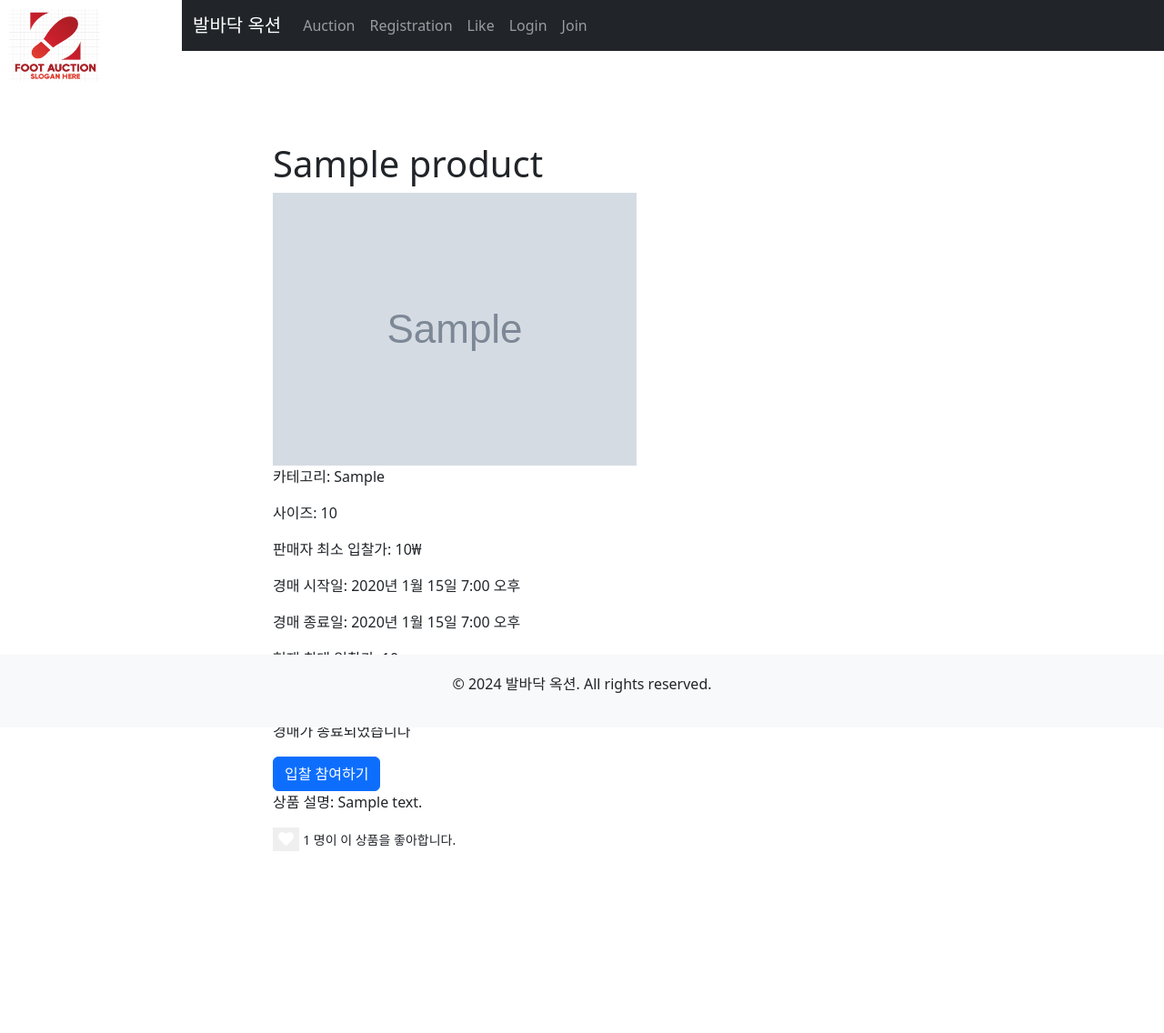
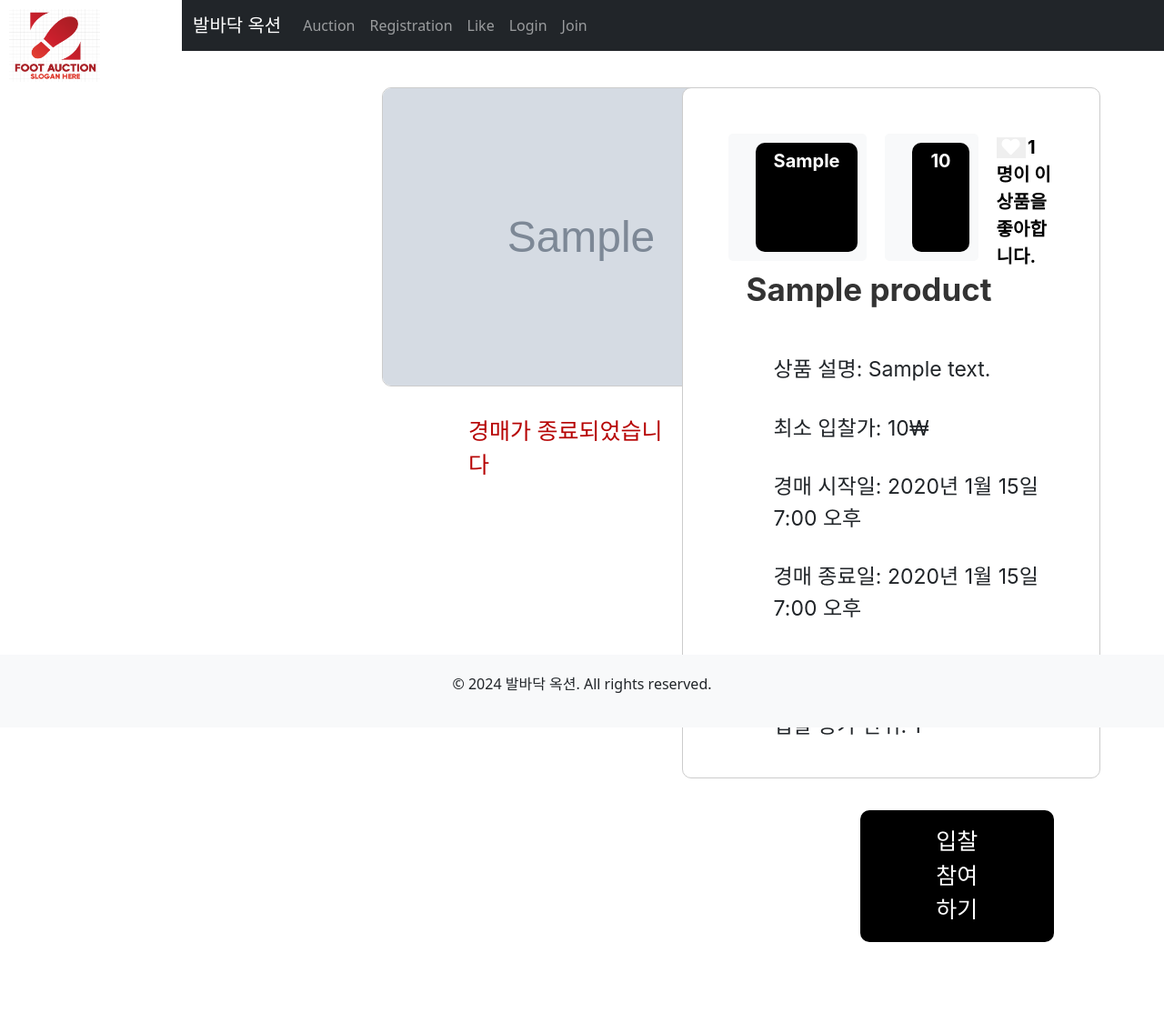
Before and after one commit to e-commerce-django/e-commerce, a Django app: page /products/product_detail/1/ in a window 1280 px wide. Shown: the whole page at 91% size. After the commit the page ends 1036 px from the top, so only its background shows below. Run offline with Django 5.2, Linux system fonts and the light colour scheme; tables that the repository leaves empty hold one stand-in row (values such as "Sample post"); grey boxes marked "Sample" are stand-in pictures; parts of the project's set-up code (start-up, migrations or seed data) failed here and were passed over; some libraries are stand-ins or nearby versions.

Commit message:
페이지 디자인

```diff
--- /dev/null
+++ b/products/static/products/style.css
@@ -0,0 +1,167 @@
+.product_container {
+    max-width: 800px; /* 최대 너비 설정 */
+    margin: 50px auto; /* 상하 여백 50px, 좌우 자동 중앙 정렬 */
+    padding: 20px;
+    box-shadow: 0 0 10px rgba(0,0,0,0.1); /* 그림자 효과 추가 */
+    margin-bottom: 100px;
+}
+.field-wrapper {
+    margin-top: 10px;
+    background: #FFFFFF;
+    border: 1px solid #000000;
+    border-radius: 10px;
+    padding: 10px;
+}
+.field-label {
+    display: block;
+    font-family: 'Inter', sans-serif;
+    font-size: 20px; /* 레이블 폰트 크기 조정 */
+    color: #000000;
+    margin-bottom: 5px;
+}
+.field-input, select {
+    width: 70%; /* 입력 필드 너비 */
+    height: 40px; /* 입력 필드 높이 조정 */
+    font-size: 18px; /* 입력 필드 폰트 크기 조정 */
+    padding: 5px 10px; /* 패딩 조정 */
+    border-radius: 5px; /* 둥근 모서리 */
+    border: 1px solid #ccc; /* 경계선 추가 */
+}
+.form-button {
+    margin-top: 20px;
+    width: 100%; /* 버튼 너비를 입력 필드와 동일하게 조정 */
+    height: 50px; /* 버튼 높이 조정 */
+    font-size: 20px; /* 버튼 폰트 크기 조정 */
+    padding: 10px 20px; /* 패딩 조정 */
+    border-radius: 8px; /* 버튼 둥근 모서리 */
+    border: none; /* 경계선 없앰 */
+    cursor: pointer;
+}
+.overlap-group {
+    background-color: #000000;
+    color: #ffffff;
+    padding: 20px;
+    border-radius: 10px;
+    margin-top: 20px;
+}
+
+.text-wrapper {
+    font-family: 'Inter', sans-serif;
+    font-size: 24px;
+    font-weight: 400;
+    text-align: center;
+    margin-bottom: 10px;
+}
+
+.rectangle {
+    background-color: #d9d9d9;
+    border-radius: 15px;
+    padding: 10px;
+    margin-top: 10px;
+}
+
+/* 입찰 시작하기 버튼 스타일 */
+.start-bid-button {
+    background-color: #000000;
+    color: #ffffff;
+    padding: 15px 80px;
+    font-size: 25px;
+    border-radius: 10px;
+    display: inline-block;
+    margin-left: 145px;
+    margin-top: 60px;
+}
+
+.product-detail-container {
+    display: flex;
+    justify-content: space-between;
+    padding: 20px;
+    margin-top: 20px;
+    height: auto;
+    min-height: 200px;
+    max-height: 800px;
+}
+
+.product-image img {
+    width: 60%; /* 이미지 크기 조정 */
+    border-radius: 10px; /* 이미지 둥근 모서리 */
+    margin-left: 400px;
+    border: 1px solid #ccc; /* 경계선 추가 */
+    height: auto;
+    min-height: 200px;
+    max-height: 900px;
+}
+
+.product-info {
+    width: 40%; /* 정보 영역 너비 조정 */
+    padding: 50px; /* 내부 패딩 */
+    background-color: #ffffff; /* 배경색 */
+    font-family: 'Inter', sans-serif;
+    font-size: 40px; /* 레이블 폰트 크기 조정 */
+    border-radius: 10px; /* 둥근 모서리 */
+    border: 1px solid #ccc; /* 경계선 추가 */
+    margin-right: 50px;
+    height: auto;
+    min-height: 200px;
+}
+
+.product-info h1 {
+    font-size: 35px; /* 제목 크기 */
+    color: #333; /* 제목 색상 */
+    font-weight: 700; /* Bold */
+    margin-bottom: 50px;
+    margin-left: 20px;
+}
+
+.product-info p {
+    font-size: 23px; /* 문단 텍스트 크기 */
+    margin-top: 30px; /* 문단 간격 */
+    margin-left: 50px;
+}
+
+.btn-primary {
+    background-color: #007bff; /* 버튼 색상 */
+    border: none;
+    padding: 10px 20px; /* 버튼 패딩 */
+    margin-top: 20px; /* 버튼 상단 여백 */
+    cursor: pointer;
+    margin-bottom: 20px;
+}
+.time-remaining {
+    font-size: 25px;
+    color: #b60303;
+    margin-top: 30px;
+    margin-left: 495px;
+}
+.info-container {
+    display: flex;
+    justify-content: start;
+    gap: 20px;  /* 간격 조정 */
+  }
+.info-item {
+    background-color: #f8f9fa; /* 배경색 */
+    border-radius: 5px; /* 둥근 테두리 */
+    padding: 10px;
+    margin-bottom: 10px;
+    display: flex;
+    justify-content: space-between; /* 내용을 양 끝으로 정렬 */
+}
+.info-content {
+    font-weight: bold;
+    font-size: 20px;
+    border-radius: 10px;
+    background-color: #000000; /* 내용 색상 */
+    color: #ffffff;
+    padding: 5px 20px;
+    margin-left: 20px;
+}
+.like-item {
+    font-size: 10px;
+    font-weight: bold;
+    color: #000000;
+}
+.like-font {
+    font-size: 20px;
+    font-weight: bold;
+    color: #000000;
+}
--- a/products/templates/products/product_detail.html
+++ b/products/templates/products/product_detail.html
@@ -1,45 +1,54 @@
 {% extends 'base.html' %}
+{% load static %}
 
 {% block content %}
-<!-- 위치 조정 -->
-<div style="margin-left: 300px; margin-top: 100px; margin-bottom: 200px;">
-    <h1>{{ product.name }}</h1>
-    <img src="{{ product.image_url }}" alt="Product Image">
-    <p>카테고리: {{ product.category }}</p>
-    <p>사이즈: {{ product.size }}</p>
-    <p>판매자 최소 입찰가: {{ product.min_bid_price }}₩</p>
-    <p>경매 시작일: {{ product.auction_start_time }}</p>
-    <p>경매 종료일: {{ product.auction_end_time }}</p>
-    <p>현재 최대 입찰가: {{ product.present_max_bid_price }}</p>
-    <p>입찰 단위: {{ product.bid_increment }}</p>
+<link href="https://cdn.jsdelivr.net/npm/bootstrap@5.3.2/dist/css/bootstrap.min.css" rel="stylesheet">
+<link rel="stylesheet" href="{% static 'products/style.css' %}">
+
+<div class="product-detail-container">
+  <div class="product-image">
+      <img src="{{ product.image_url }}" alt="Product Image" class="img-fluid">
       {% if product.product_status %}
-      <p id="time-remaining">남은 시간: 계산 중...</p>
-      <a href="{% url 'orders:bid_participation' pk=product.id %}" class="btn btn-primary">입찰 참여하기</a>
+          <p id="time-remaining" class="time-remaining">경매 종료까지 남은 시간: 계산 중...</p>
       {% else %}
-        {% if auction_has_not_started %}
-            <p>아직 경매 기간이 아닙니다.</p>
-        {% elif auction_has_ended %}
-            <p>경매 기간이 종료되었습니다.</p>
+          <p class="time-remaining">경매가 종료되었습니다.</p>
       {% endif %}
-    {% endif %}
-    <p>상품 설명: {{ product.description }}</p>
-
-    <form method="post" action="{% url 'products:product_like_toggle' pk=product.pk %}">
+  </div>
+  <div class="product-info">
+    <div class="info-container">
+      <div class="info-item">
+        <span class="info-content">{{ product.category }}</span>
+      </div>
+      <div class="info-item">
+        <span class="info-content">{{ product.size }}</span>
+      </div>
+      <form class="like-item" method="post" action="{% url 'products:product_like_toggle' pk=product.pk %}">
         {% csrf_token %}
         <button style='border:none;'>
           {% if request.user in product.likes.all %}
-          <i class="far fa-heart" style="color:red; font-size: 17px;"></i>
+            <i class="far fa-heart" style="color:red; font-size: 20px;"></i>
           {% else %}
-          <i class="fas fa-heart" style="color:white; font-size: 17px;"></i>
+            <i class="fas fa-heart" style="color:white; font-size: 20px;"></i>
           {% endif %}
         </button>
-      <span class="small">
+        <span class="like-font">
           {{ product.likes.all|length }} 명이 이 상품을 좋아합니다.
         </span>
-  </form>
     </div>
-
-
+      <h1>{{ product.name }}</h1>
+      <p>상품 설명: {{ product.description }}</p>
+      <p>최소 입찰가: {{ product.min_bid_price }}₩</p>
+      <p>경매 시작일: {{ product.auction_start_time }}</p>
+      <p>경매 종료일: {{ product.auction_end_time }}</p>
+      <p>현재 최고 입찰가: {{ product.present_max_bid_price }}</p>
+      <p>입찰 증가 단위: {{ product.bid_increment }}</p>
+      {% if product.product_status %}
+          <div>
+            <a href="{% url 'orders:bid_participation' pk=product.id %}" class="btn start-bid-button">입찰 참여하기</a>
+          </div>
+      {% endif %}
+  </div>
+</div>
 
 <script>
 // 카운트다운 할 날짜 설정
```
Also changed, not shown: products/templates/products/product_registrater.html (+38 -9 lines), 1 other file. Lines whose indentation alone changed are shown as unchanged.
